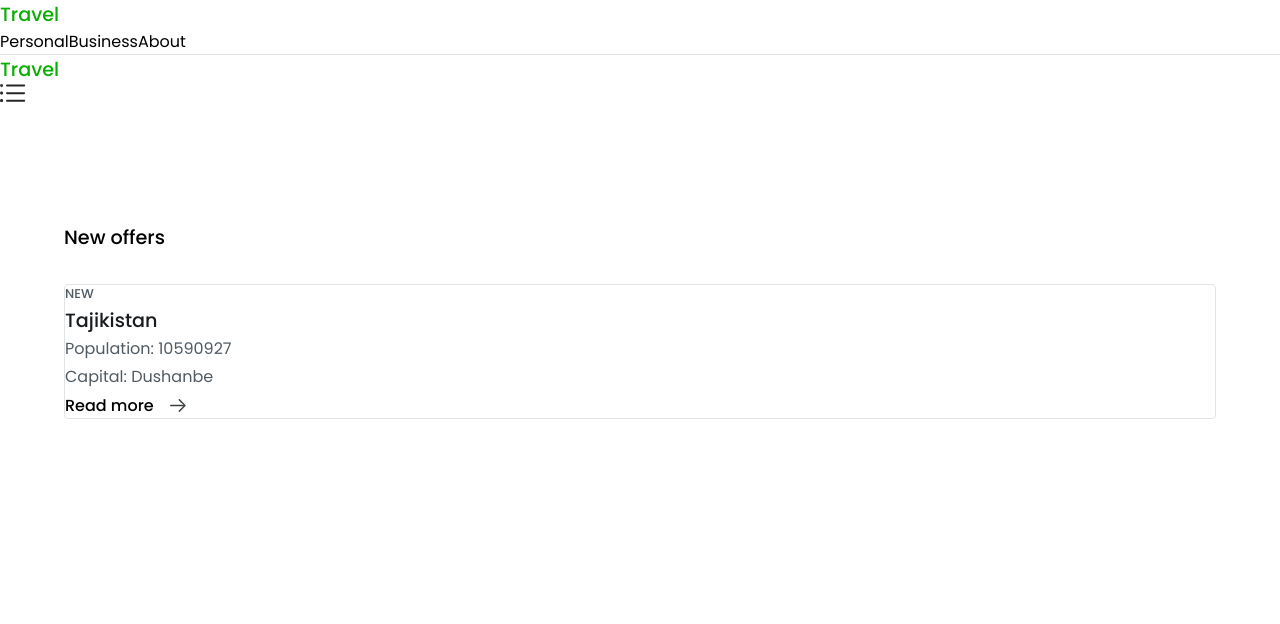
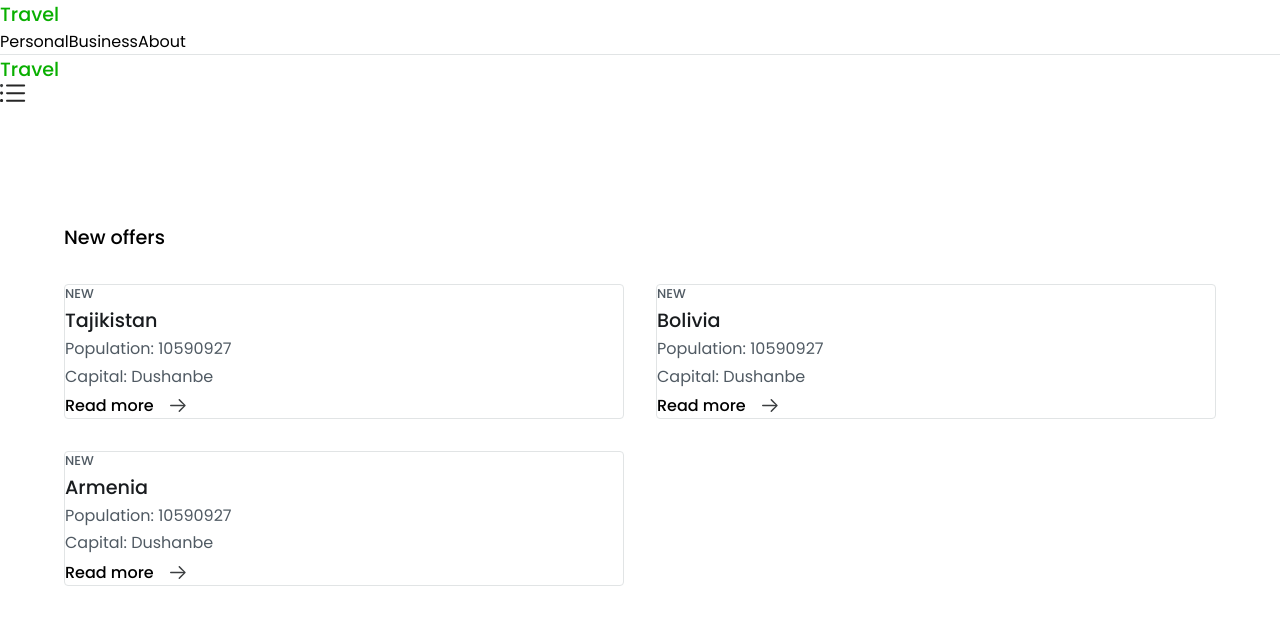
Before and after one commit to sopo/countries-app, a React (Vite) app: page / in a window 1280 px wide. Shown: the top 624 px of the page. Built offline with nearby package versions, Linux system fonts and the light colour scheme.

Commit message:
add cards

```diff
--- a/src/components/button/button.tsx
+++ b/src/components/button/button.tsx
@@ -3,7 +3,9 @@ interface ButtonProps{
     title: string;
     className: string;
 }
+
 const Button: React.FC<ButtonProps> = ({title, className}) => {
+
     return(
         <div className={styles[className]} >
             {title}
--- a/src/pages/home/components/cards/section/index.tsx
+++ b/src/pages/home/components/cards/section/index.tsx
@@ -1,9 +1,12 @@
 import { PropsWithChildren } from "react";
+import styles from './section.module.css';
 const CardsSection: React.FC<PropsWithChildren> = ({ children }) => {
   return (
-    <div className="container-xl title-m margin-vertical-xl">
+    <div className={`container-xl title-m margin-vertical-xl`}>
       <p className="title-s text-primary margin-vertical-xl">New offers</p>
+      <div className={styles.section}>
       {children}
+      </div>
     </div>
   );
 }
--- /dev/null
+++ b/src/pages/home/components/cards/section/section.module.css
@@ -0,0 +1,18 @@
+.section {
+  display: grid;
+  grid-template-columns: 1fr 1fr 1fr;
+  column-gap: 2rem;
+  row-gap: 2rem;
+}
+
+/* Breakpoints */
+@media (max-width: 1366px) {
+  .section {
+    grid-template-columns: 1fr 1fr;
+  }
+}
+@media (max-width: 768px) {
+  .section {
+    grid-template-columns: 1fr;
+  }
+}
--- /dev/null
+++ b/src/pages/home/components/cards/static-data/cards-data.ts
@@ -0,0 +1,18 @@
+const countries = [
+  {
+    name: "Tajikistan",
+    population: 10590927,
+    capital: "Dushanbe",
+  },
+  {
+    name: "Bolivia",
+    population: 10590927,
+    capital: "Dushanbe",
+  },
+  {
+    name: "Armenia",
+    population: 10590927,
+    capital: "Dushanbe",
+  },
+];
+export default countries;
--- a/src/pages/home/views/default-home/index.tsx
+++ b/src/pages/home/views/default-home/index.tsx
@@ -1,6 +1,6 @@
 import { lazy, Suspense } from "react";
 import Loading from "@/components/loading/loading";
-
+import countries from "../../components/cards/static-data/cards-data";
 const Banner = lazy(() => import("../../components/banner"));
 const CardsSection = lazy(() => import("../../components/cards/section"));
 const CardContainer = lazy(() => import("../../components/cards/container"));
@@ -8,11 +8,6 @@ const CardContent = lazy(() => import("../../components/cards/content"));
 const CardHeader = lazy(() => import("../../components/cards/header"));
 const CardFooter = lazy(() => import("../../components/cards/footer"));
 
-const country = {
-  name: "Tajikistan",
-  population: 10590927,
-  capital: "Dushanbe",
-};
 const DefaultHome: React.FC = () => {
   return (
     <div>
@@ -23,9 +18,23 @@ const DefaultHome: React.FC = () => {
         <CardsSection>
           <CardContainer>
             <CardHeader />
-            <CardContent country={country} />
+            <CardContent country={countries[0]} />
             <CardFooter />
           </CardContainer>
+
+          <CardContainer>
+            <CardHeader />
+            <CardContent country={countries[1]} />
+            <CardFooter />
+          </CardContainer>
+
+          <CardContainer>
+            <CardHeader />
+            <CardContent country={countries[2]} />
+            <CardFooter />
+          </CardContainer>
+
+
         </CardsSection>
       </Suspense>
     </div>
```
Also changed, not shown: src/components/header/index.tsx (+4 -5 lines).
